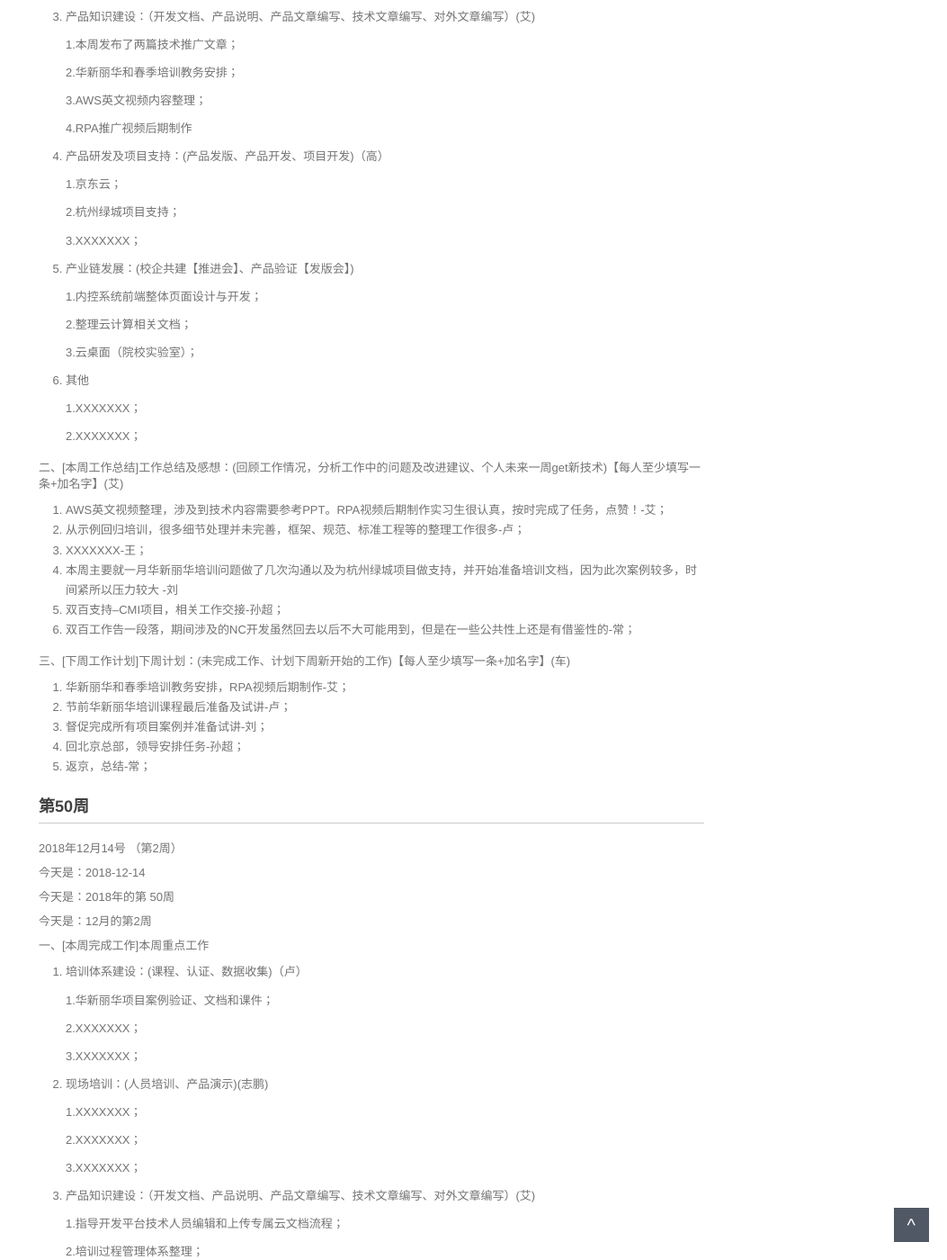
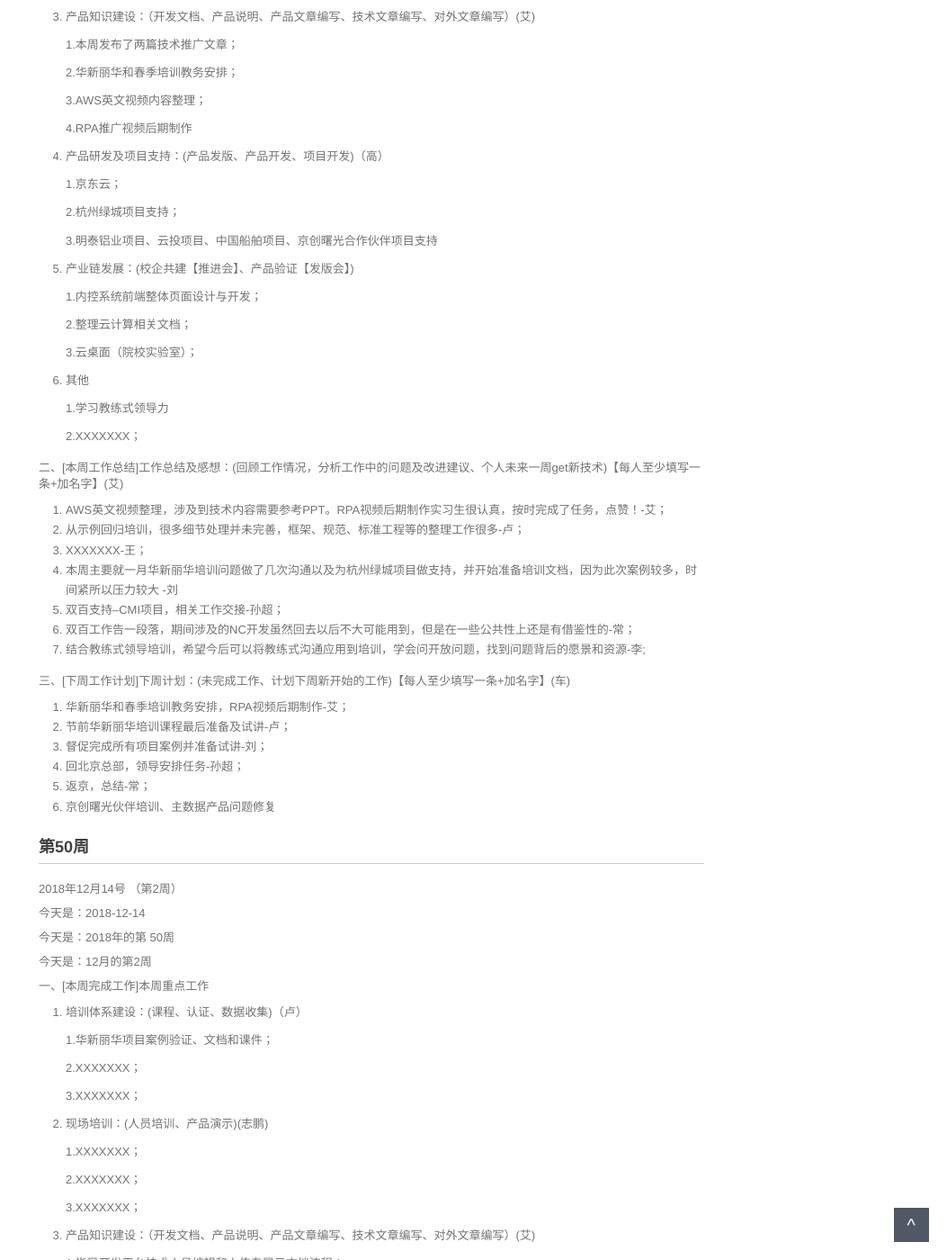
Before and after one commit to walllFlower/blog, a Jekyll site: the page built from _posts/2018-07-17-day_report_cxz.md, in a window 1280 px wide and 1400 px high, scrolled down 777 px. Shown: the whole window at 90% size, without its empty margins (227-1280 px from the left). Built offline with Jekyll 4.4.1, drawn with Linux system fonts in a browser that asks for light colours; comment, search, counter and statistics services are not loaded.

Commit message:
Update 2018-07-17-day_report_cxz.md
add by lh

```diff
--- a/_posts/2018-07-17-day_report_cxz.md
+++ b/_posts/2018-07-17-day_report_cxz.md
@@ -56,7 +56,7 @@ categories: 技术运营工作周报
 
     2.杭州绿城项目支持；
 
-    3.XXXXXXX；
+    3.明泰铝业项目、云投项目、中国船舶项目、京创曙光合作伙伴项目支持
 
 5. 产业链发展：(校企共建【推进会】、产品验证【发版会】)
 
@@ -68,7 +68,7 @@ categories: 技术运营工作周报
 
 6. 其他
 
-    1.XXXXXXX；
+    1.学习教练式领导力
 
     2.XXXXXXX；
 
@@ -80,6 +80,7 @@ categories: 技术运营工作周报
 4. 本周主要就一月华新丽华培训问题做了几次沟通以及为杭州绿城项目做支持，并开始准备培训文档，因为此次案例较多，时间紧所以压力较大 -刘
 5. 双百支持--CMI项目，相关工作交接-孙超；
 6. 双百工作告一段落，期间涉及的NC开发虽然回去以后不大可能用到，但是在一些公共性上还是有借鉴性的-常；
+7. 结合教练式领导培训，希望今后可以将教练式沟通应用到培训，学会问开放问题，找到问题背后的愿景和资源-李;
 
 三、[下周工作计划]下周计划：(未完成工作、计划下周新开始的工作)【每人至少填写一条+加名字】(车)
 
@@ -88,6 +89,7 @@ categories: 技术运营工作周报
 3. 督促完成所有项目案例并准备试讲-刘；
 4. 回北京总部，领导安排任务-孙超；
 5. 返京，总结-常；
+6. 京创曙光伙伴培训、主数据产品问题修复
 
 
 ###  第50周
```
